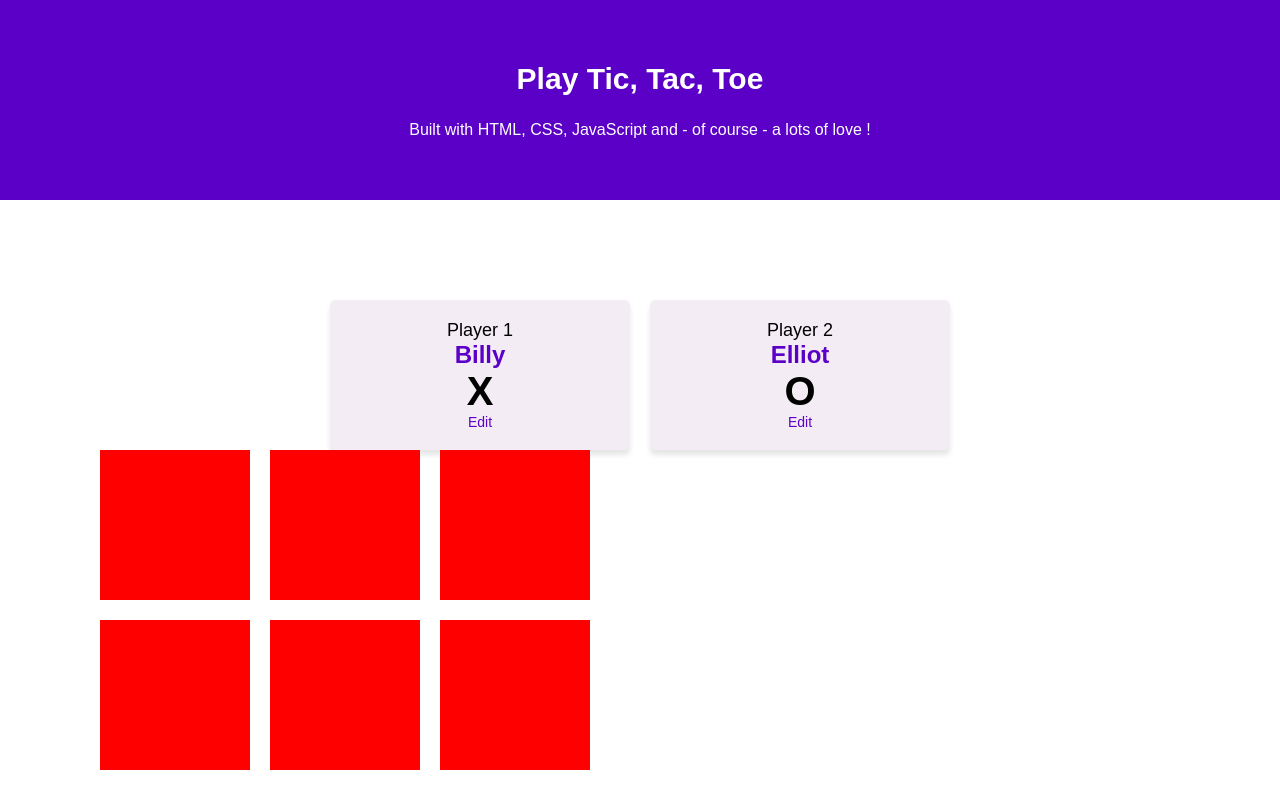
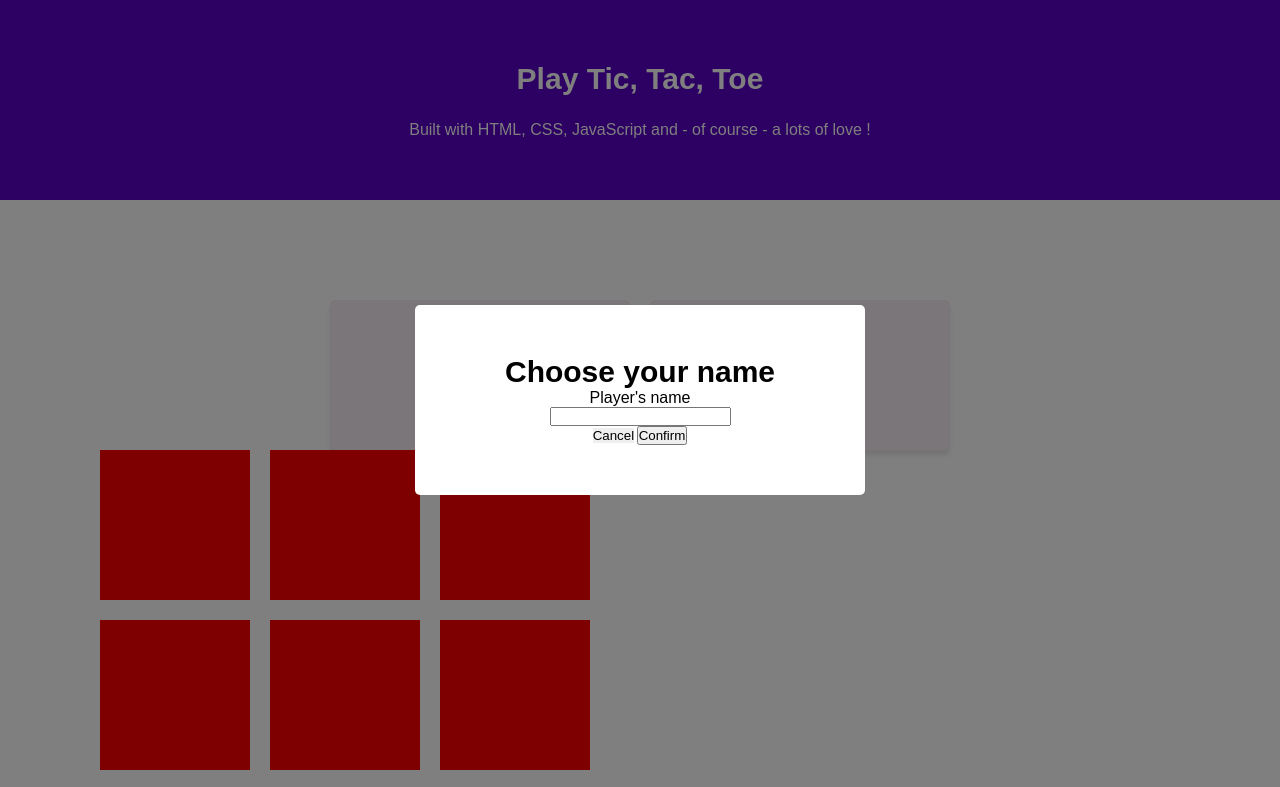
Before and after one commit to MarCarp/TicTacTwoPlayers, a plain HTML site: page index.html in a window 1280 px wide. Shown: the top 787 px of the page. Drawn offline with Linux system fonts and the light colour scheme.

Commit message:
Add Player's name Modal

```diff
--- a/index.html
+++ b/index.html
@@ -41,5 +41,17 @@
             </div>
         </section>
     </main>
+    <div class="modal-bg active">
+        <div class="modal">
+            <p class="title">Choose your name</p>
+            <p class="question">Player's name</p>
+            <input class="input-field" name="name" type="text">
+            <p class="error">Please enter a valid name</p>
+            <div class="btn-container">
+                <button class="btn cancel">Cancel</button>
+                <button class="confirm">Confirm</button>
+            </div>
+        </div>
+    </div>
 </body>
 </html>
--- a/style.css
+++ b/style.css
@@ -99,3 +99,44 @@ h1, p {
 .playgrid .square {
     background-color: red;
 }
+
+/* MODAL */
+.modal-bg {
+    background-color: rgba(0,0,0,0.5);
+    position: fixed;
+    top: 0;
+    left: 0;
+    right: 0;
+    bottom: 0;
+}
+
+.modal-bg:not(.active) {
+    display: none;
+}
+
+.modal-bg:not(.error) .error {
+    display: none;
+}
+
+.modal {
+    position: absolute;
+    background-color: var(--deepwhite);
+    border-radius: 5px;
+    padding: 50px;
+    top: 50%;
+    left: 50%;
+    transform: translate(-50%,-50%);
+    text-align: center;
+    width: 450px;
+    max-width: 90%;
+}
+
+.modal .title {
+    font-size: 3rem;
+    font-weight: 700;
+}
+
+.modal .btn {
+    appearance: none;
+    border: none;
+}
```
